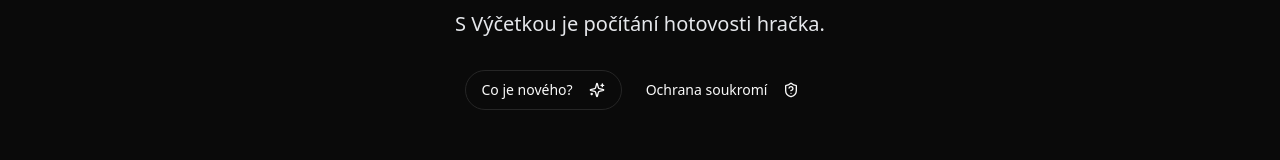
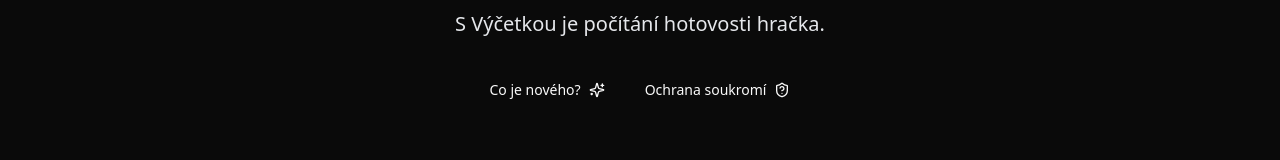
Before and after one commit to juskevic/vycetka-web-v2, a Next.js app: page / in a window 1280 px wide. Shown: the part 262-422 px from the top of the page. Built offline with nearby package versions, Linux system fonts and the light colour scheme.

Commit message:
Update button variants and optimize imports
Changed button variants from "outline" to "ghost" for consistency in `page.tsx` and removed unutilized `Download` import in `header.tsx`. This enhances visual uniformity and reduces unnecessary code imports.

```diff
--- a/src/app/page.tsx
+++ b/src/app/page.tsx
@@ -15,11 +15,11 @@ export default function LandingPage() {
                     </p>
                 </div>
                 <div className="flex flex-row justify-center gap-2">
-                    <Button variant="outline" className="rounded-full">
-                        Co je nového? <Stars className="ml-2" size={25} />
+                    <Button variant="ghost" className="rounded-full">
+                        Co je nového? <Stars size={25} />
                     </Button>
                     <Button variant="ghost" className="rounded-full">
-                        Ochrana soukromí <ShieldQuestion className="ml-2" size={25} />
+                        Ochrana soukromí <ShieldQuestion size={25} />
                     </Button>
                 </div>
             </div>
--- a/src/components/header.tsx
+++ b/src/components/header.tsx
@@ -1,7 +1,7 @@
 'use client'
 
 import Link from 'next/link'
-import {ArrowRight, Download} from 'lucide-react'
+import {ArrowRight} from 'lucide-react'
 import {Button} from '@/components/ui/button'
 import localFont from 'next/font/local'
 
```
